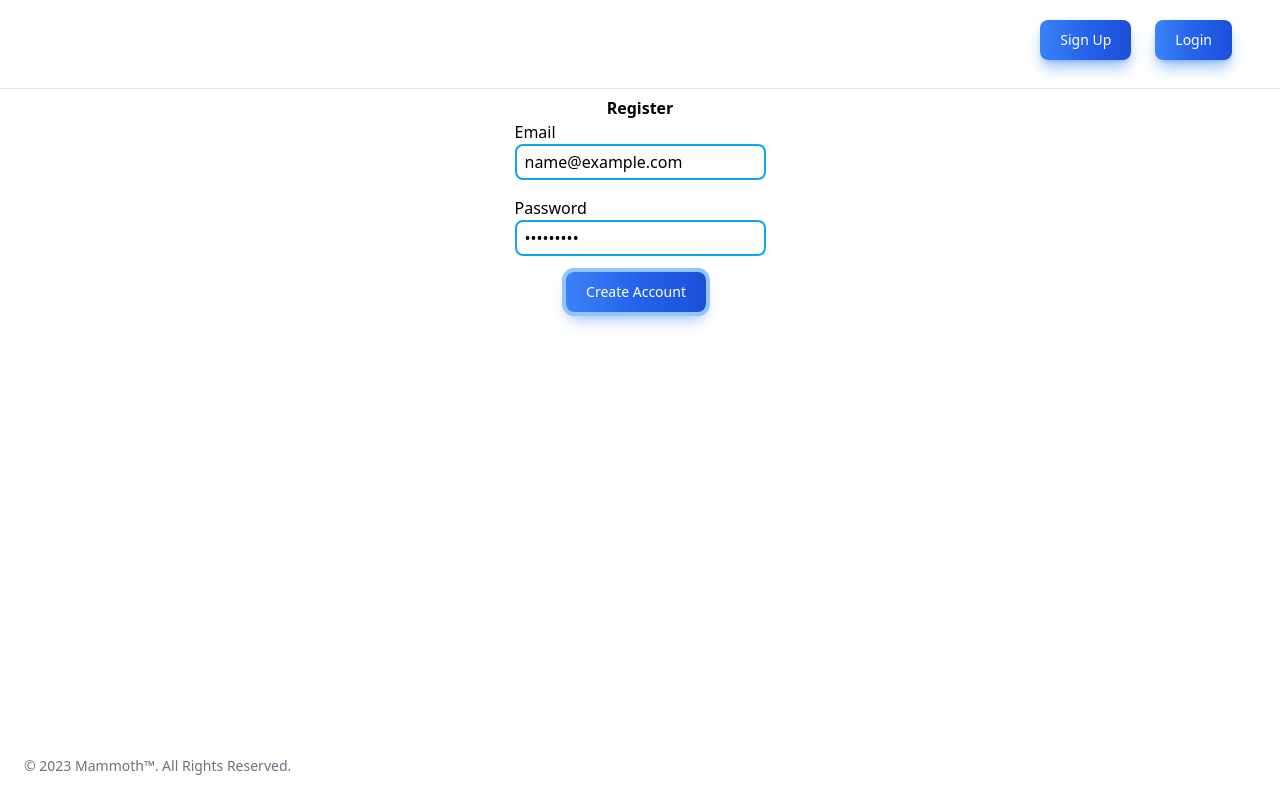
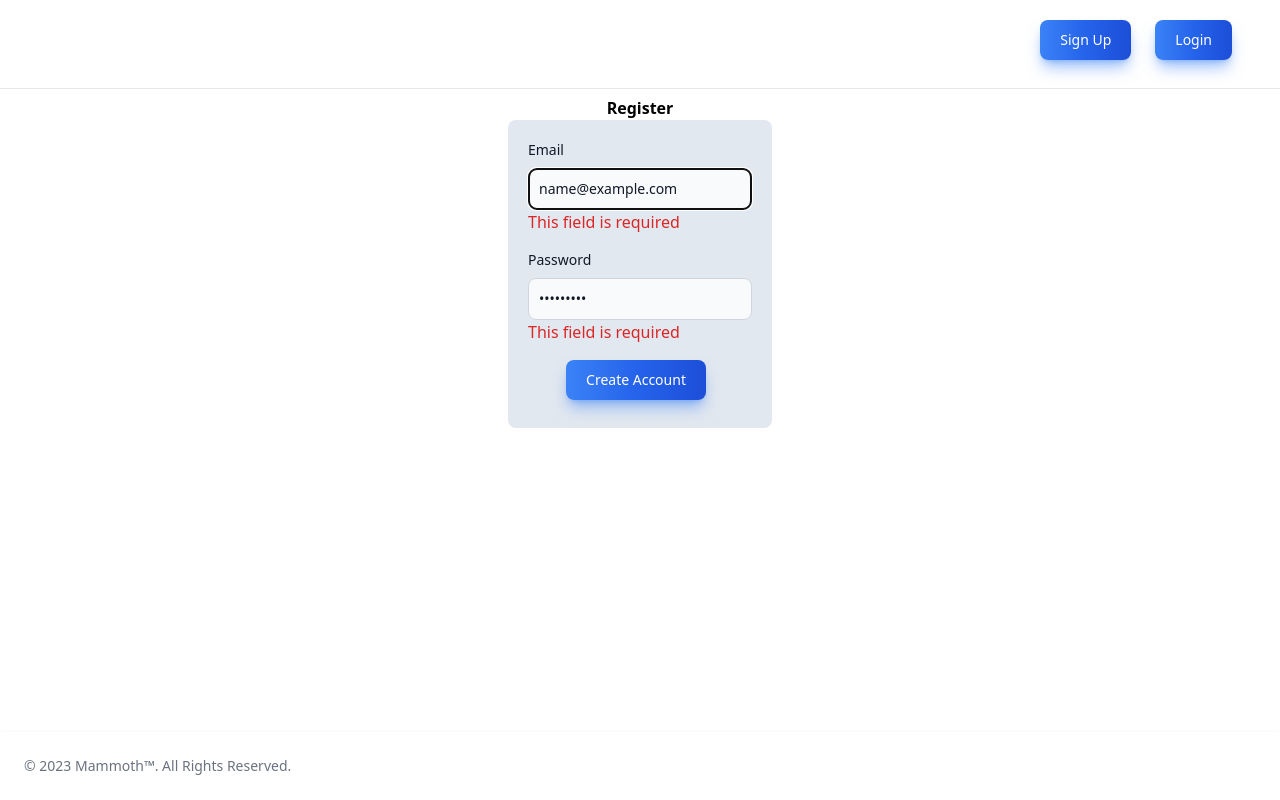
Before and after one commit to zbigniewstefaniuk/wetransfer-clone, a React (Vite) app: page /register in a window 1280 px wide. Both pictures are taken after typing "name@example.com", "Sample123" into the empty fields and a click on the button "Create Account". Built offline with nearby package versions, Linux system fonts and the light colour scheme; no server answers.

Commit message:
init commit

```diff
--- /dev/null
+++ b/src/components/Form/Error/Error.tsx
@@ -0,0 +1,11 @@
+import { FC } from "react";
+
+interface Props {
+  label?: string;
+}
+
+const Error: FC<Props> = ({ label = "This field is required" }) => (
+  <span className="text-red-600">{label}</span>
+);
+
+export default Error;
--- /dev/null
+++ b/src/components/Form/Error/index.ts
@@ -0,0 +1 @@
+export { default } from "./Error";
--- /dev/null
+++ b/src/components/Form/Input/Input.tsx
@@ -0,0 +1,32 @@
+import { FC, InputHTMLAttributes, ForwardedRef, forwardRef } from "react";
+
+interface Props {
+  type?: InputHTMLAttributes<HTMLInputElement>["type"];
+  name: string;
+  label: string;
+  placeholder: string;
+  ref: ForwardedRef<HTMLInputElement>;
+}
+
+const Input: FC<Props> = forwardRef(
+  ({ type = "text", name, label, placeholder }, ref) => (
+    <>
+      <label
+        htmlFor={name}
+        className="block mb-2 text-sm font-medium text-gray-900 dark:text-white"
+      >
+        {label}
+      </label>
+      <input
+        type={type}
+        id={name}
+        name={name}
+        className="bg-gray-50 border border-gray-300 text-gray-900 text-sm rounded-lg focus:ring-blue-500 focus:border-blue-500 block w-full p-2.5 dark:bg-gray-700 dark:border-gray-600 dark:placeholder-gray-400 dark:text-white dark:focus:ring-blue-500 dark:focus:border-blue-500"
+        placeholder={placeholder}
+        ref={ref}
+      />
+    </>
+  )
+);
+
+export default Input;
--- /dev/null
+++ b/src/components/Form/Input/index.ts
@@ -0,0 +1 @@
+export { default } from "./Input";
--- /dev/null
+++ b/src/lib/Supabase/api/index.ts
@@ -0,0 +1 @@
+export * from "./user";
--- a/src/lib/Supabase/api/getUser.ts
+++ b/src/lib/Supabase/api/user.ts
@@ -1,6 +1,6 @@
 import supabase from "../supabaseClient";
 
-export default async function getUser() {
+export async function getUser() {
   const {
     data: { user },
   } = await supabase.auth.getUser();
--- a/src/pages/Account/Account.tsx
+++ b/src/pages/Account/Account.tsx
@@ -1,4 +1,4 @@
-import getUser from "@/lib/Supabase/api/getUser";
+import { getUser } from "@/lib/Supabase/api";
 import { User } from "@supabase/supabase-js";
 import { useLoaderData } from "react-router-dom";
 
--- a/src/pages/Auth/AuthGuard.tsx
+++ b/src/pages/Auth/AuthGuard.tsx
@@ -1,6 +1,6 @@
 import { Navigate, Outlet, useLoaderData } from "react-router-dom";
 import { User } from "@supabase/supabase-js";
-import getUser from "@/lib/Supabase/api/getUser";
+import { getUser } from "@/lib/Supabase/api";
 
 export async function loader() {
   const user = await getUser();
--- a/src/pages/Auth/Register.tsx
+++ b/src/pages/Auth/Register.tsx
@@ -3,6 +3,8 @@ import { useNavigate } from "react-router-dom";
 import { useForm, SubmitHandler } from "react-hook-form";
 import Button from "@/components/Base/Button";
 import supabase from "@/lib/Supabase";
+import Input from "@/components/Form/Input";
+import Error from "@/components/Form/Error";
 
 type Inputs = {
   email: string;
@@ -34,36 +36,28 @@ const Register: FC = () => {
     setIsLoading(false);
   };
 
+  console.log("errors", errors);
   return (
     <section className="flex flex-col items-center ">
       <div className="font-bold px-3">Register</div>
       <form onSubmit={handleSubmit(onSubmit)}>
-        <div className="flex flex-col items-center gap-4">
+        <div className="flex flex-col items-center gap-4 bg-slate-200 p-5 rounded-lg dark:bg-gray-900">
           <div className="flex flex-col">
-            <label htmlFor="email">Email</label>
-            <input
-              type="email"
-              id="email"
-              placeholder="email"
-              className="border-2 border-sky-500 rounded-lg px-2 py-1"
+            <Input
+              placeholder="Email"
+              label="Email"
               {...register("email", { required: true })}
             />
-            <span className="text-red-600">
-              {errors.email && "This field is required"}
-            </span>
+            {errors.email && <Error />}
           </div>
           <div className="flex flex-col">
-            <label htmlFor="password">Password</label>
-            <input
+            <Input
+              label="Password"
               type="password"
-              id="password"
-              className="border-2 border-sky-500 rounded-lg px-2 py-1"
               placeholder="password"
               {...register("password", { required: true })}
             />
-            <span className="text-red-600">
-              {errors.password && "This field is required"}
-            </span>
+            {errors.password && <Error />}
           </div>
           <div className="flex flex-col">
             <Button
--- a/src/pages/Root/Root.tsx
+++ b/src/pages/Root/Root.tsx
@@ -1,5 +1,5 @@
 import RootLayout from "@/components/layouts/RootLayout";
-import getUser from "@/lib/Supabase/api/getUser";
+import { getUser } from "@/lib/Supabase/api";
 import { User } from "@supabase/supabase-js";
 import { Outlet, useLoaderData } from "react-router-dom";
 
```
